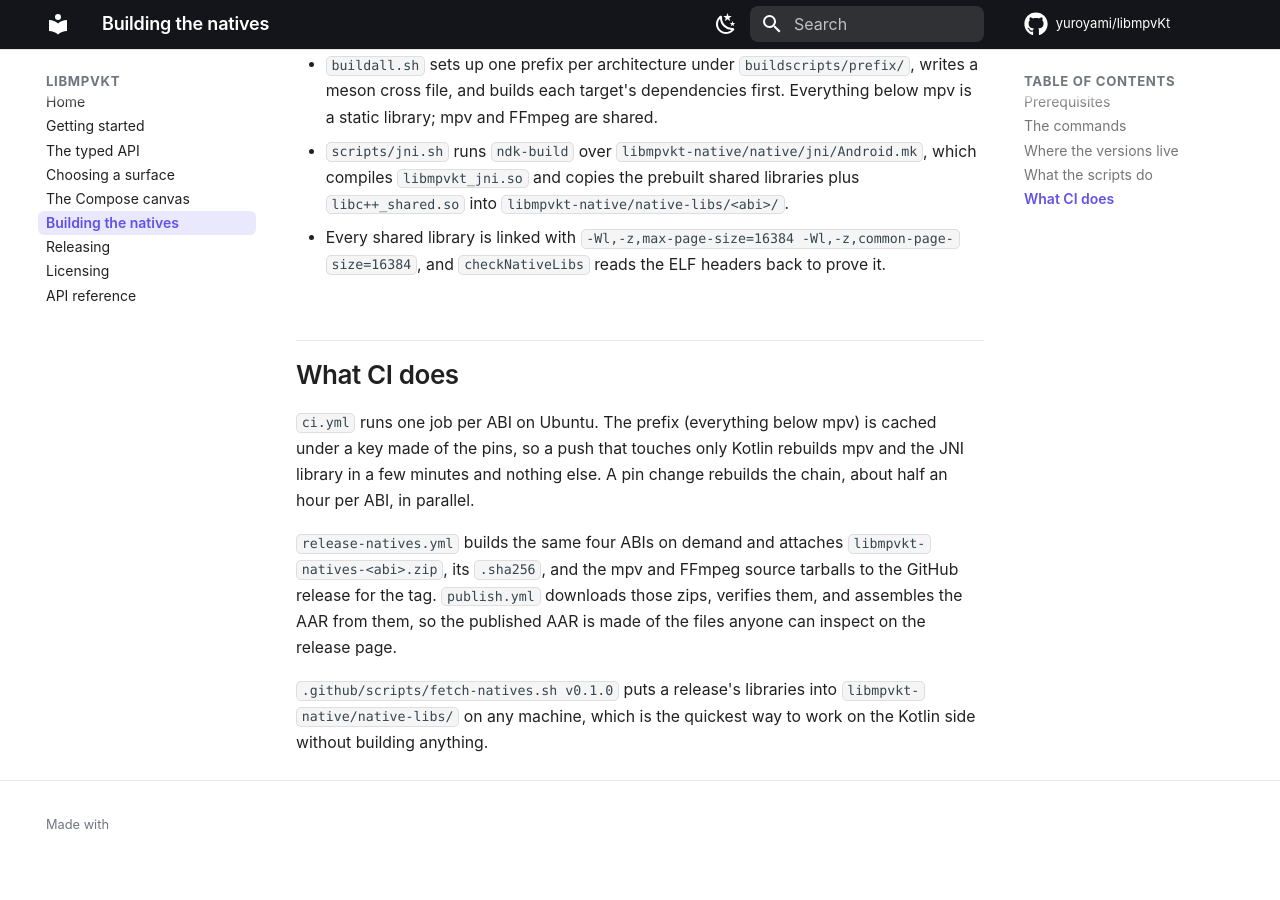
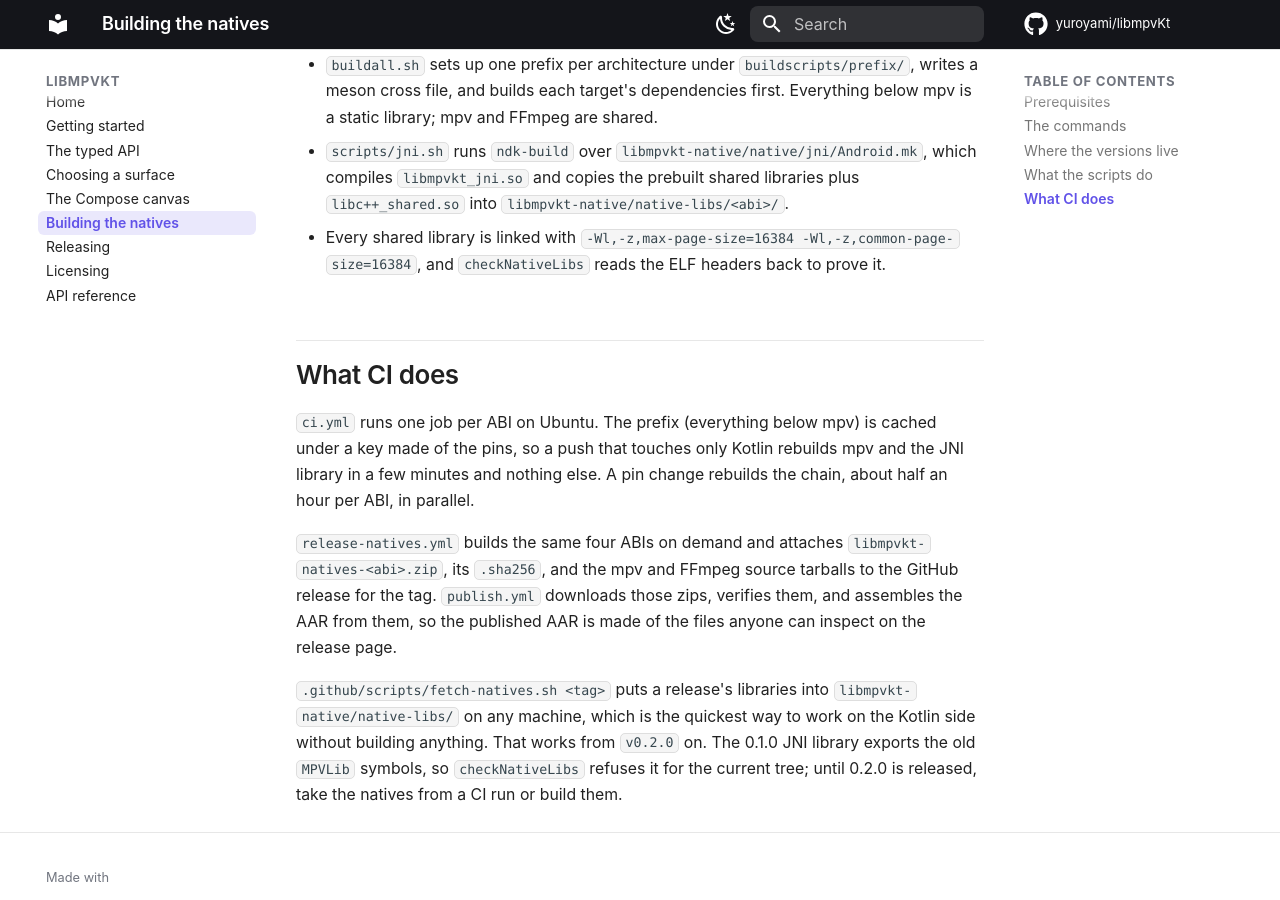
Before and after one commit to yuroyami/libmpvKt, an MkDocs documentation site: the page built from docs/building-natives.md, in a window 1280 px wide and 900 px high, scrolled down 1535 px. Built offline with MkDocs 1.6.1 and Material for MkDocs 9.7.7, drawn with Linux system fonts in a browser that asks for light colours; comment, search, counter and statistics services are not loaded; before the commit the page ends 2382 px from its top, so only the background shows below that.

Commit message:
Make the canvas measurement read its video, and stop pointing at 0.1.0 natives
scripts/measure-canvas.sh pushed the video to /sdcard/Download. The sample has no media permission, so on current Android it could not read the file, and the run measured nothing. The script now stages the video in /data/local/tmp and pipes it into the sample's own files through run-as, where no permission is needed, and removes it after the run. CONTRIBUTING and Building the natives called .github/scripts/fetch-natives.sh v0.1.0 the quick way to work on the Kotlin side, but the 0.1.0 JNI library exports the old MPVLib symbols, and checkNativeLibs rejects it for the current tree. Both now say that release natives work from 0.2.0 on, and point to a CI run or a local build until then.

The script passes bash -n; it needs a phone, so it has not run.

Fixes #58

```diff
--- a/docs/building-natives.md
+++ b/docs/building-natives.md
@@ -46,4 +46,4 @@ Useful flags: `--clean` rebuilds a target's build directory, `-n` skips dependen
 
 `release-natives.yml` builds the same four ABIs on demand and attaches `libmpvkt-natives-<abi>.zip`, its `.sha256`, and the mpv and FFmpeg source tarballs to the GitHub release for the tag. `publish.yml` downloads those zips, verifies them, and assembles the AAR from them, so the published AAR is made of the files anyone can inspect on the release page.
 
-`.github/scripts/fetch-natives.sh v0.1.0` puts a release's libraries into `libmpvkt-native/native-libs/` on any machine, which is the quickest way to work on the Kotlin side without building anything.
+`.github/scripts/fetch-natives.sh <tag>` puts a release's libraries into `libmpvkt-native/native-libs/` on any machine, which is the quickest way to work on the Kotlin side without building anything. That works from `v0.2.0` on. The 0.1.0 JNI library exports the old `MPVLib` symbols, so `checkNativeLibs` refuses it for the current tree; until 0.2.0 is released, take the natives from a CI run or build them.
```
Also changed, not shown: CONTRIBUTING.md (+1 -1 lines), 1 other file.
